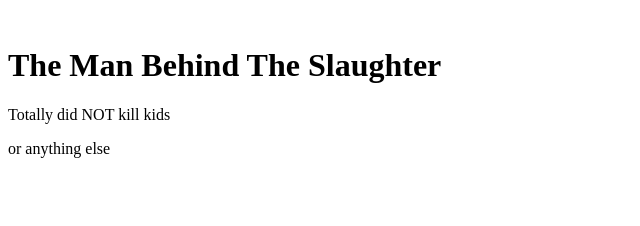
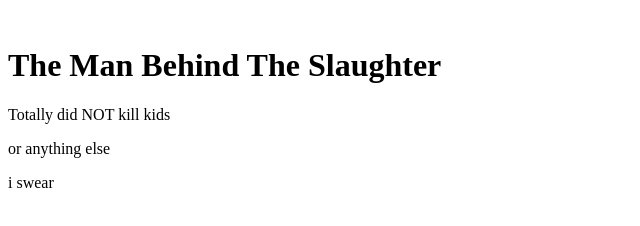
Before and after one commit to PrplGuy/nyeheheheha, a plain HTML site: page index.html in a window 1280 px wide. Shown: the full height of the page, 0-640 px from the left. Drawn offline with Linux system fonts and the light colour scheme.

Commit message:
Update index.html

```diff
--- a/index.html
+++ b/index.html
@@ -6,5 +6,6 @@
         <h1>The Man Behind The Slaughter</h1>
         <p>Totally did NOT kill kids</p>
         <p>or anything else</p>
+        <p>i swear</p>
     </body>
 </html>
```
